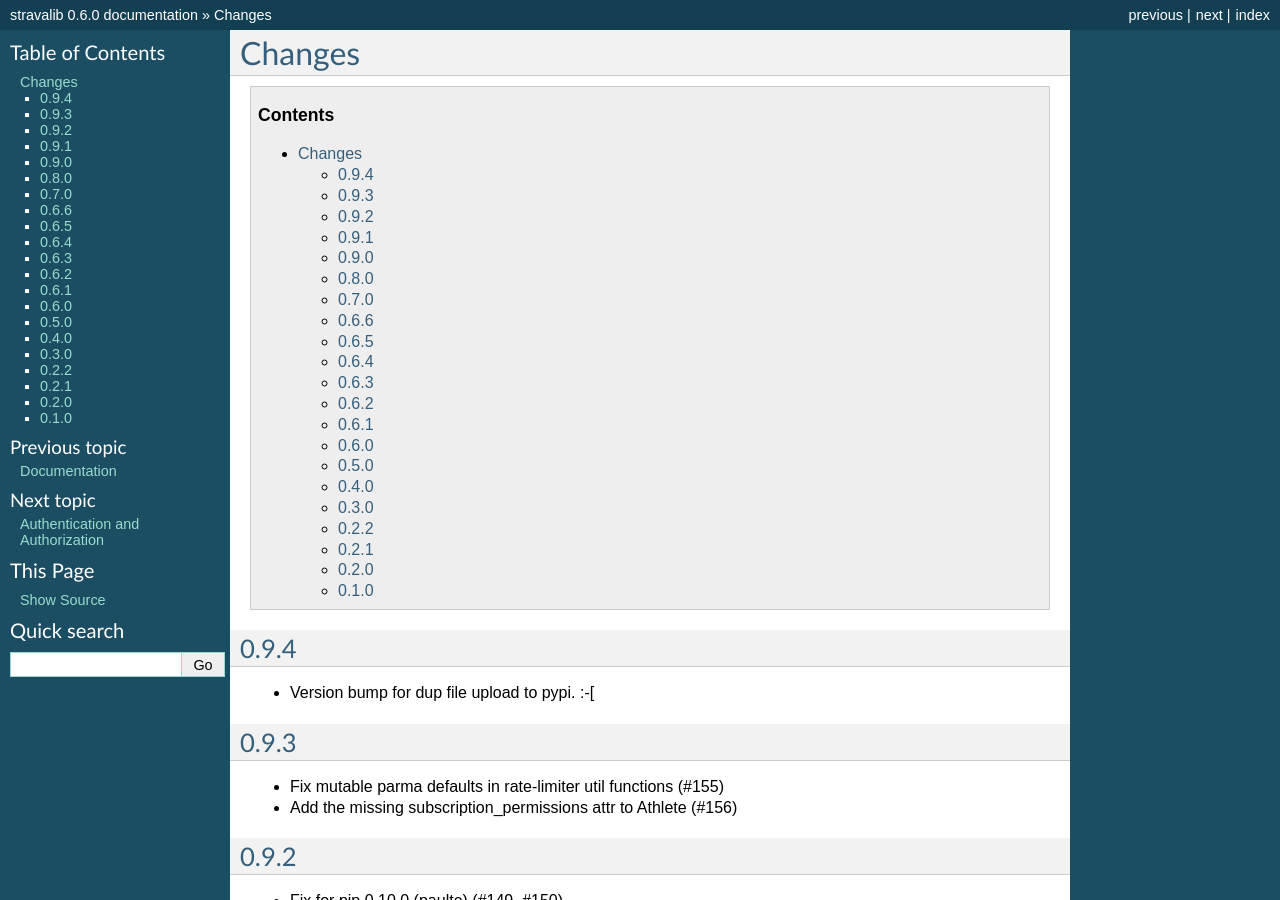
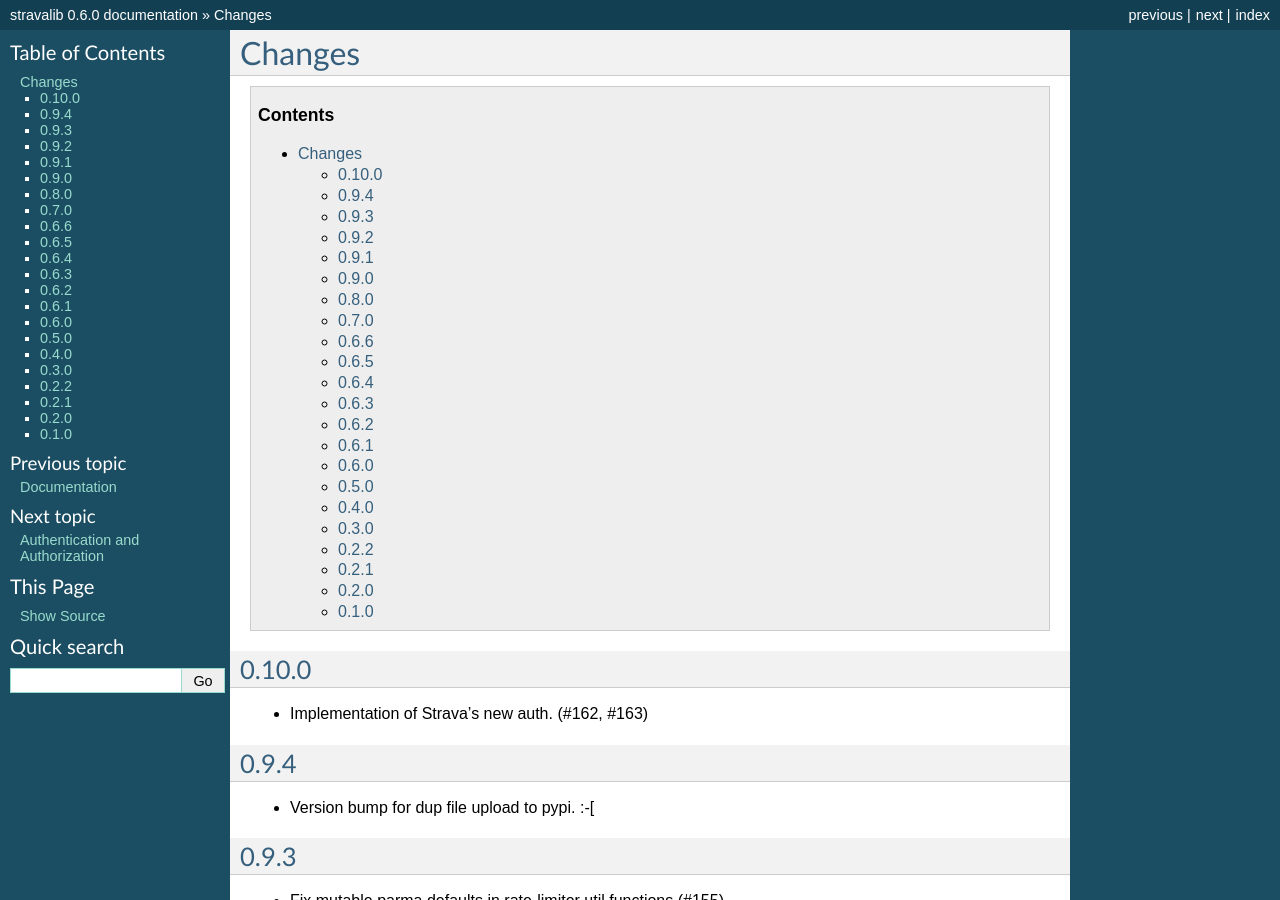
Before and after one commit to stravalib/stravalib, a Sphinx documentation site: the page built from docs/news.rst, in a window 1280 px wide and 900 px high. Built offline with Sphinx 7.4.7, drawn with Linux system fonts in a browser that asks for light colours.

Commit message:
Updating news for release.

```diff
--- a/docs/news.rst
+++ b/docs/news.rst
@@ -2,6 +2,11 @@
 =======
 
 .. contents::
+
+0.10.0
+------
+* Implementation of Strava's new auth.  (#162, #163)
+
 0.9.4
 -----
 * Version bump for dup file upload to pypi. :-[
```
